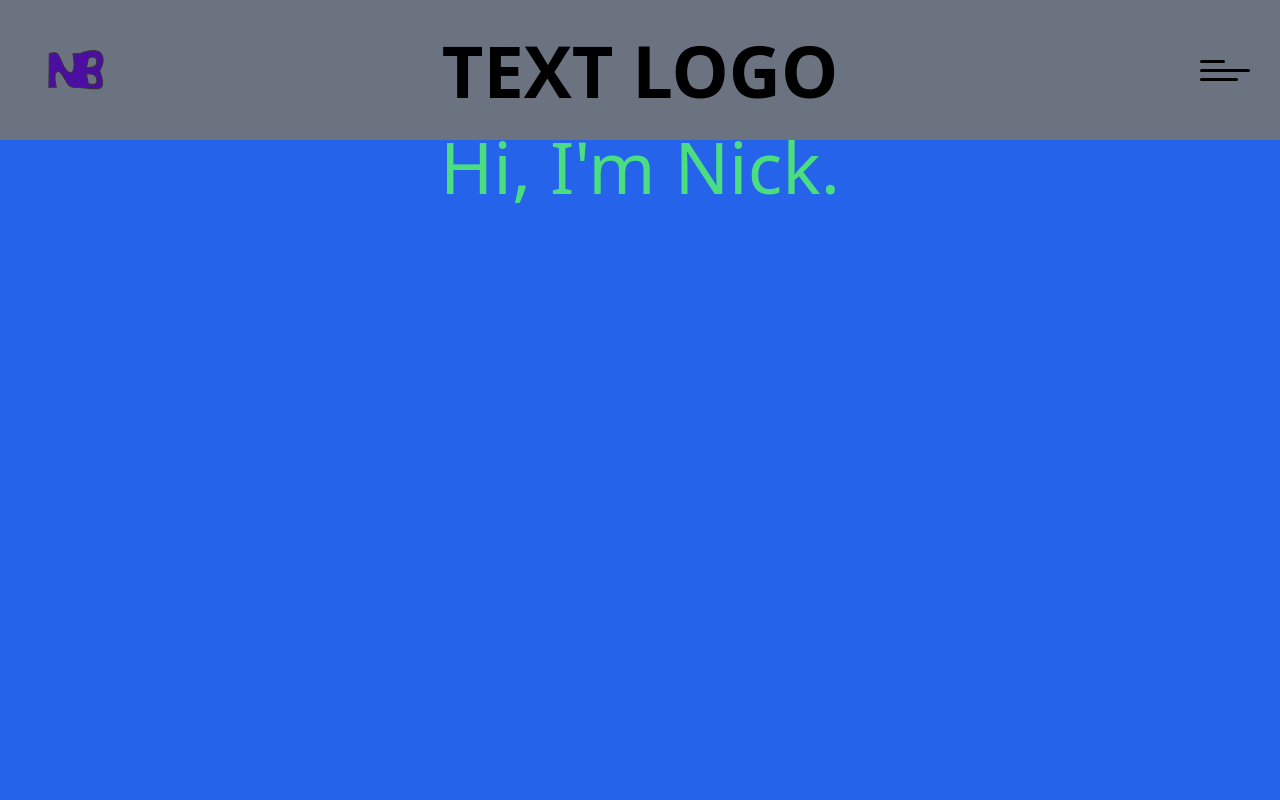
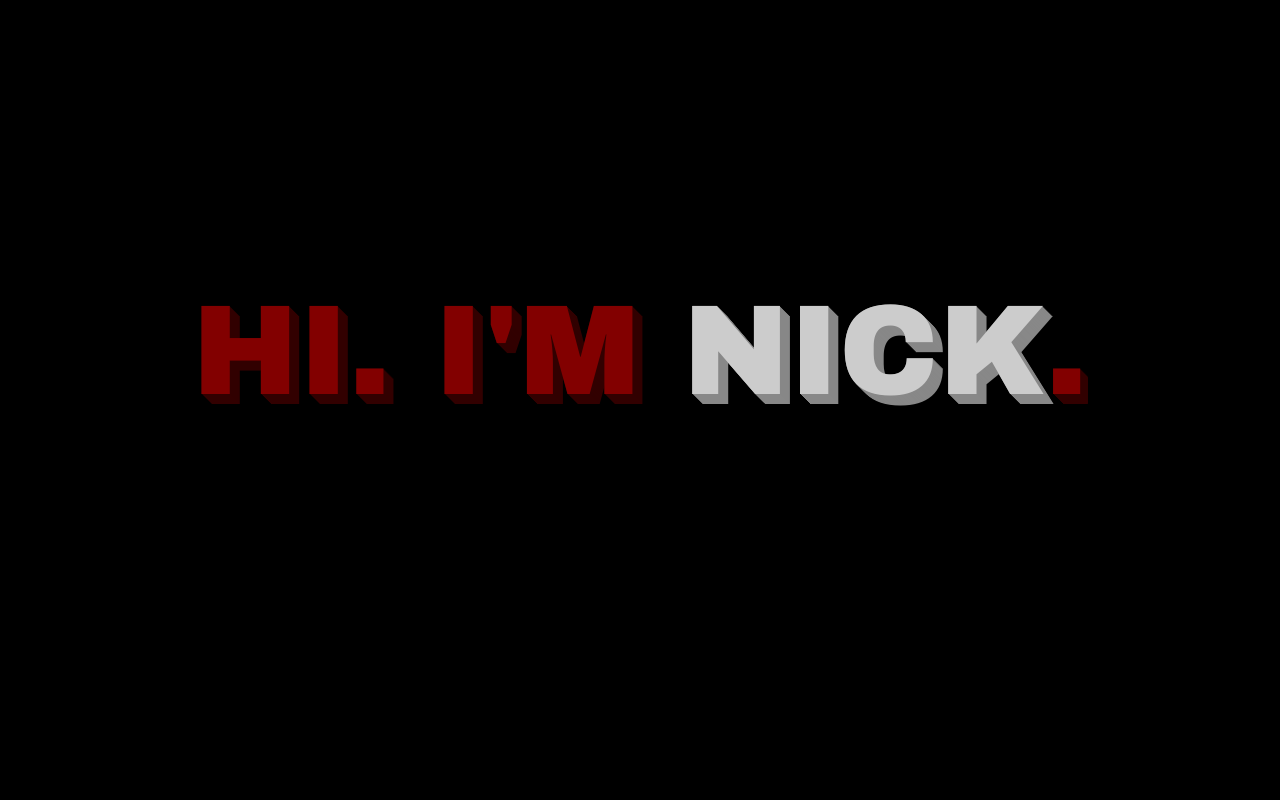
Before and after one commit to nbuzzerio/website-portfolio, a Next.js app: page / in a window 1280 px wide. Shown: the top 800 px of the page. Built offline with nearby package versions, Linux system fonts and the light colour scheme.

Commit message:
added colors and header animations

```diff
--- a/components/Header/Header.tsx
+++ b/components/Header/Header.tsx
@@ -1,14 +1,9 @@
 import Link from "next/link";
-import { useRouter } from "next/router";
 import { useEffect, useState } from "react";
-
-import jwt from 'jsonwebtoken'
 
 function Header() {
   const [dropDown, setDropDown] = useState(false);
   const [loaded, setLoaded] = useState(false);
-
-  const router = useRouter()
 
   useEffect(() => {
 
--- a/components/Layout/Layout.tsx
+++ b/components/Layout/Layout.tsx
@@ -5,8 +5,8 @@ function Layout({ children }: { children : React.ReactNode }){
 
     return (
       <>
-        <Header/>
-            <div className="page-container pt-[80px] lg:pt-[130px]">
+        {/* <Header/> */}
+            <div className="page-container">
               { children }
             </div>
         <Footer/>
--- a/components/loginForm/index.ts
+++ /dev/null
@@ -1 +0,0 @@
-export { default } from './loginForm'
--- a/components/loginForm/loginForm.tsx
+++ /dev/null
@@ -1,115 +0,0 @@
-import type { NextPage } from "next"
-import { useForm } from "react-hook-form"
-import * as yup from "yup"
-import { yupResolver } from "@hookform/resolvers/yup"
-import { useEffect, useState } from "react"
-import signInSchema from '../../validations/signInSchema'
-import signUpSchema from '../../validations/signUpSchema'
-
-import { useUpdateAuth } from '../AuthContext/AuthContext'
-import { useRouter } from "next/router"
-
-type Props = yup.InferType<typeof signInSchema | typeof signUpSchema>
-type User = {
-  name?: string,
-  email: string,
-  password: string
-}
-
-const LoginForm: NextPage = () => {
-
-  const [signUp, setSignUp] = useState(false)
-  const [loginError, setLoginError] = useState('')
-  const [showPw, setShowPw] = useState(false)
-  const [showCnfrmPw, setShowCnfrmPw] = useState(false)
-
-  const setAuth = useUpdateAuth();
-  const router = useRouter()
-
-  useEffect(() => {
-    if (router.query?.signup) setSignUp(true)
-    return () => { }
-  }, [])
-
-  function onSubmit(data) {
-    let user: User = {
-      email: data.email,
-      password: data.password
-    }
-    if (signUp) user.name = data.name
-
-    fetch(`http://localhost:3000/api/${signUp ? 'users' : 'auth'}`, {
-      method: 'POST',
-      headers: {
-        'Content-Type': 'application/json'
-      },
-      body: JSON.stringify(user)
-    }).then(res => {
-      if (!res.ok) console.log('Respons status: ', res.status, res)
-      return res.json()
-    })
-      .then(data => {
-        if (data.error) setLoginError(data.error)
-        else if (data.token) {
-          document.cookie = `x-auth-token=${data.token}; expires=${new Date(new Date().setDate(new Date().getDate() + 30)).toUTCString()}`
-          setAuth(data.token)
-          router.push('/')
-        }
-      })
-      .catch(er => console.log(er))
-  }
-
-  const {
-    register,
-    handleSubmit,
-    formState: { errors },
-  } = useForm<Props>({
-    resolver: yupResolver(signUp ? signUpSchema : signInSchema),
-  })
-
-  return (
-    <div className="form-type w-10/12 lg:w-6/12 bg-zinc-400 my-20">
-      <div className="header w-full flex justify-center items-center text-5xl py-10">{signUp ? 'Sign Up' : 'Sign In'}</div>
-      <form onSubmit={handleSubmit(onSubmit)} className='flex flex-col py-5 px-10'>
-        {signUp && <div className="form-input-wrapper flex flex-col my-3">
-          <input type="text" id="name" minLength={3} maxLength={50} placeholder="Name" {...register('name')} className={`p-3 ${errors["name"] ? 'bg-red-100' : ''}`} />
-          <span className="text-red-600 text-center text-sm">
-            {errors["name"]?.message}
-          </span>
-        </div>}
-        <div className="form-input-wrapper flex flex-col my-3">
-          <input type="text" id="email" minLength={3} maxLength={50} placeholder="Email" {...register('email')} className={`p-3 ${errors["email"] ? 'bg-red-100' : ''}`} />
-          <span className="text-red-600 text-center text-sm">
-            {errors["email"]?.message}
-          </span>
-        </div>
-        <div className="form-input-wrapper relative flex flex-col my-3">
-          <input type={showPw ? "text" : "password"} id="password" minLength={3} maxLength={50} placeholder="Password" {...register('password')} className={`p-3 ${errors["password"] ? 'bg-red-100' : ''}`} />
-          <img src={`/images/eye-${showPw ? '' : 'off-'}filled.svg`} alt="eye-icon" className="eye-icon absolute w-8 py-2 right-3" onClick={() => { setShowPw(!showPw) }} />
-          <span className="text-red-600 text-center text-sm">
-            {errors["password"]?.message}
-          </span>
-        </div>
-        {signUp && <div className="form-input-wrapper relative flex flex-col my-3">
-          <input type={showCnfrmPw ? "text" : "password"} id="confirmPassword" minLength={3} maxLength={50} placeholder="Confirm Password" {...register('confirmPassword')} className={`p-3 ${errors["confirmPassword"] ? 'bg-red-100' : ''}`} />
-          <img src={`/images/eye-${showCnfrmPw ? '' : 'off-'}filled.svg`} alt="eye-icon" className="eye-icon stroke-orange-900 absolute w-8 py-2 right-3" onClick={() => { setShowCnfrmPw(!showCnfrmPw) }} />
-          <span className="text-red-600 text-center text-sm">
-            {errors["confirmPassword"]?.message}
-          </span>
-        </div>}
-        <span className="text-red-600 text-center text-sm">
-          {loginError}
-        </span>
-        <input type="submit" value="submit" className="my-5 p-3 bg-white hover:bg-gray-800 hover:text-white" />
-      </form>
-      <div className="signup-wrapper flex justify-center">
-        <input type="button" className={`signIn flex justify-center items-center p-10 border-transparent w-full ${!signUp ? 'pointer-events-none border-r-2' : 'border-t-2 cursor-pointer shadow-[inset_3px_0px_7px_#ccc8,inset_-4px_5px_5px_#ccc8]'}`} value="Sign In" onClick={() => { setSignUp(false) }} />
-        <input type="button" className={`signUp flex justify-center items-center p-10 border-transparent w-full ${signUp ? 'pointer-events-none border-l-2' : 'border-t-2 cursor-pointer shadow-[inset_4px_5px_5px_#ccc8,inset_-3px_0px_7px_#ccc8]'}`} value="Sign Up" onClick={() => { setSignUp(true) }} />
-      </div>
-    </div>
-
-  )
-}
-
-
-export default LoginForm
--- a/pages/index.tsx
+++ b/pages/index.tsx
@@ -4,7 +4,7 @@ export default function Home() {
 
 
   return (
-    <div className='bg-blue-600 h-screen'>
+    <div className='bg-black h-screen'>
       <Head>
         <title>Nick Buzzerio Portfolio</title>
         <meta name="description" content="Generated by create next app" />
@@ -12,9 +12,10 @@ export default function Home() {
       </Head>
 
       <main className='main'>
-        <h1 className='text-7xl text-green-400 text-center'>
-          Hi, I'm Nick.
+        <h1 className='py-72 text-9xl text-primary text-shadow text-center uppercase'>
+          <span className="group-1 animate-fade opacity-0">Hi.</span> <span className="group-1 animate-clip">I'm <span className="text-shadow-white text-white-dark">Nick</span>.</span>
         </h1>
+
 
       </main>
     </div>
--- a/styles/main.scss
+++ b/styles/main.scss
@@ -34,3 +34,37 @@
 
     @apply fixed top-14 right-10;
 }
+
+.text-shadow {
+    font-family: "Arial Black", sans-serif;
+    text-shadow: 0px 0px 0 #320000,
+                 1px 1px 0 #320000,
+                 2px 2px 0 #320000,
+                 3px 3px 0 #320000,
+                 4px 4px 0 #320000,
+                 5px 5px 0 #320000,
+                 6px 6px 0 #320000,
+                 7px 7px 0 #320000,
+                 8px 8px 0 #320000,
+                 9px 9px 0 #320000,
+                 10px 10px  0 #320000,
+                 11px 11px 10px #00000099,
+                 11px 11px 1px #00000080,
+                 0px 0px 10px #00000033;
+    &-white {
+        text-shadow: 0px 0px 0 #888,
+                     1px 1px 0 #888,
+                     2px 2px 0 #888,
+                     3px 3px 0 #888,
+                     4px 4px 0 #888,
+                     5px 5px 0 #888,
+                     6px 6px 0 #888,
+                     7px 7px 0 #888,
+                     8px 8px 0 #888,
+                     9px 9px 0 #888,
+                     10px 10px  0 #888,
+                     11px 11px 10px #00000099,
+                     11px 11px 1px #00000080,
+                     0px 0px 10px #00000033;
+    }
+}
--- a/tailwind.config.js
+++ b/tailwind.config.js
@@ -6,20 +6,41 @@ module.exports = {
   theme: {
     extend: {
       animation: {
-        open: 'menuOpen .7s ease-out forwards',
-        close: 'menuClose 1s ease-in-out forwards',
+        open: "menuOpen .7s ease-out forwards",
+        close: "menuClose 1s ease-in-out forwards",
+        fade: "fade 1s ease-out forwards",
+        'clip': "clip 1.5s ease-out 1s both",
+      },
+      colors: {
+        'black-light': '#333',
+        'white-dark': '#ccc',
+        'primary': {
+          ligher: "#C41C1C",
+          light: "#A30606",
+          DEFAULT: "#820000",
+          dark: "#5C0000",
+          darker: "#320000",
+        },
       },
       keyframes: {
         menuOpen: {
-          '0%': {'transform': 'translateX(100%)'},
-          '100%':  {'transform': 'translateX(0)'}
+          "0%": { transform: "translateX(100%)" },
+          "100%": { transform: "translateX(0)" },
         },
         menuClose: {
-          '0%': {'transform': 'translateX(0)'},
-          '100%':  {'transform': 'translateX(100%)'}
+          "0%": { transform: "translateX(0)" },
+          "100%": { transform: "translateX(100%)" },
+        },
+        fade: {
+          "0%": { opacity: "0" },
+          "100%": { opacity: "1" },
+        },
+        clip: {
+          "0%": { 'clip-path': 'polygon(0% 0, 0% 0, 0% 100%, 0% 100%)' },
+          "100%": { 'clip-path': 'polygon(0 0, 100% 0, 100% 100%, 0 100%)' },
         },
       },
     },
   },
   plugins: [],
-}
+};
```
